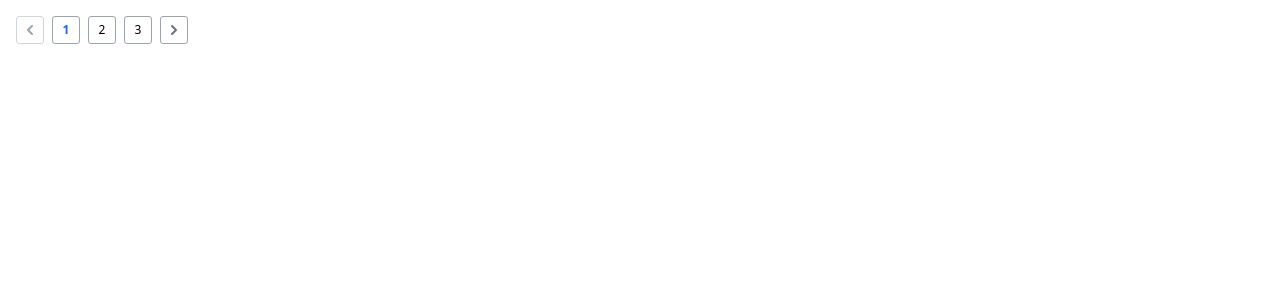
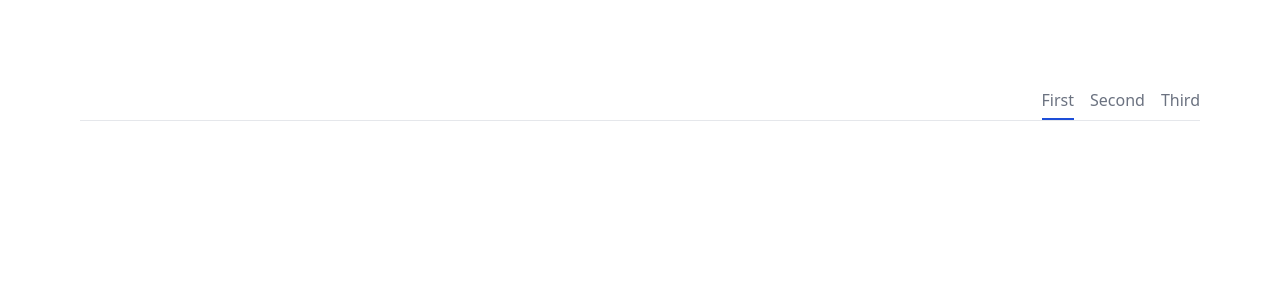
Before and after one commit to daler-developer/react-awesome-components, a Next.js app: page / in a window 1280 px wide. Shown: the top 300 px of the page. Built offline with nearby package versions, Linux system fonts and the light colour scheme.

Commit message:
created <Tabs /> and <Tab /> components and tests for them

```diff
--- /dev/null
+++ b/components/tabs/Tabs.tsx
@@ -0,0 +1,69 @@
+import cn from 'classnames'
+import { useEffect, useLayoutEffect, useRef, useState } from 'react'
+import Tab from './tab/Tab'
+
+interface IProps {
+  initialActiveTab: string
+  onChange: (tab: string) => void
+  items: { label: string; name: string }[]
+  align?: 'center' | 'left' | 'right'
+}
+
+export default function Tabs({
+  items,
+  onChange,
+  initialActiveTab,
+  align = 'left',
+}: IProps) {
+  const [activeTab, setActiveTab] = useState(initialActiveTab)
+  const [slider, setSlider] = useState({
+    left: '0',
+    width: '0',
+  })
+
+  const tabRefs = useRef<{ [key: string]: HTMLElement }>({})
+  const rootElRef = useRef<HTMLDivElement>(null!)
+
+  useEffect(() => {
+    const activeTabEl = tabRefs.current[activeTab]
+
+    if (activeTabEl) {
+      const clientRect = activeTabEl.getBoundingClientRect()
+
+      const width = clientRect.width
+      const left = activeTabEl.offsetLeft + clientRect.width / 2 - width / 2
+
+      setSlider({ left: `${left}px`, width: `${width}px` })
+    }
+  }, [activeTab])
+
+  const handleTabClick = (tabName: string) => {
+    setActiveTab(tabName)
+    onChange(tabName)
+  }
+
+  return (
+    <div
+      role='tabs'
+      ref={rootElRef}
+      className={cn('flex relative gap-4 border-b border-b-gray-200', {
+        'justify-start': align === 'left',
+        'justify-center': align === 'center',
+        'justify-end': align === 'right',
+      })}
+    >
+      {items.map((item) => (
+        <Tab
+          {...item}
+          isActive={activeTab === item.name}
+          onClick={handleTabClick}
+          ref={(el) => (tabRefs.current[item.name] = el)}
+        />
+      ))}
+      <div
+        style={{ ...slider }}
+        className='h-[2px] bg-blue-700 bottom-0 absolute transition-all'
+      />
+    </div>
+  )
+}
--- /dev/null
+++ b/components/tabs/tab/Tab.tsx
@@ -0,0 +1,26 @@
+import cn from 'classnames'
+import { forwardRef, Ref } from 'react'
+
+interface IProps {
+  label: string
+  name: string
+  onClick: (tabName: string) => void
+  isActive: boolean
+}
+
+export default forwardRef(
+  ({ isActive, name, label, onClick }: IProps, ref: Ref<any>) => {
+    return (
+      <div
+        role='tab'
+        ref={ref}
+        className={cn('text-gray-500 cursor-pointer select-none py-2', {
+          'text-blue-700': isActive,
+        })}
+        onClick={() => onClick(name)}
+      >
+        {label}
+      </div>
+    )
+  }
+)
--- a/pages/index.tsx
+++ b/pages/index.tsx
@@ -1,19 +1,21 @@
 import { useEffect, useState } from 'react'
 import Pagination from '../components/pagination/Pagination'
+import Tabs from '../components/tabs/Tabs'
 
 export default () => {
-  const [page, setPage] = useState<number>(1)
-
-  useEffect(() => {
-    console.log(page)
-  })
+  const [tab, setTab] = useState('first')
 
   return (
-    <div className='m-4'>
-      <Pagination
-        currentPage={page}
-        totalPages={3}
-        onChange={(to) => setPage(to)}
+    <div className='p-20'>
+      <Tabs
+        initialActiveTab={tab}
+        onChange={(tab) => setTab(tab)}
+        align='right'
+        items={[
+          { label: 'First', name: 'first' },
+          { label: 'Second', name: 'second' },
+          { label: 'Third', name: 'third' },
+        ]}
       />
     </div>
   )
```
Also changed, not shown: 2 other files (tests, documents, lock files or other folders).
